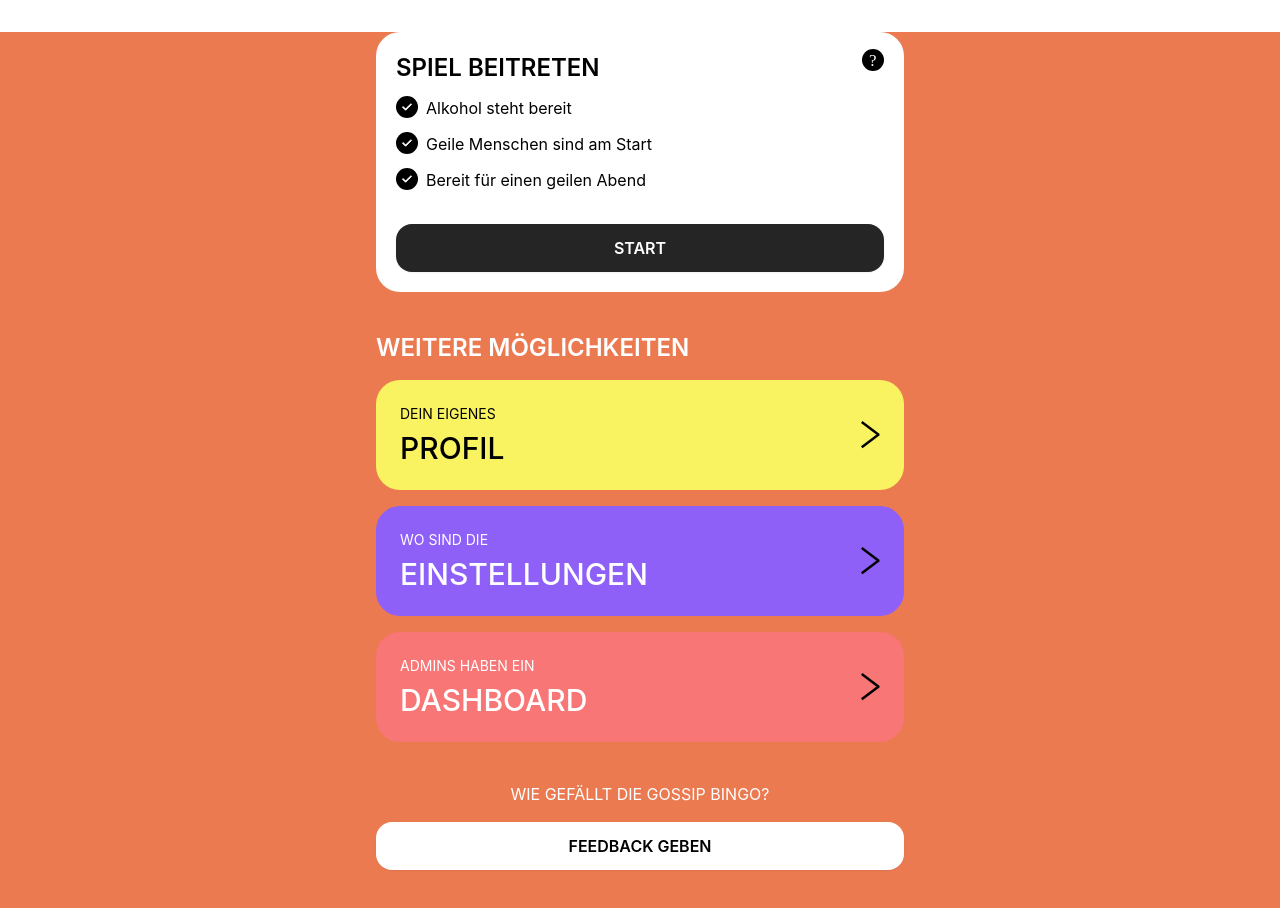
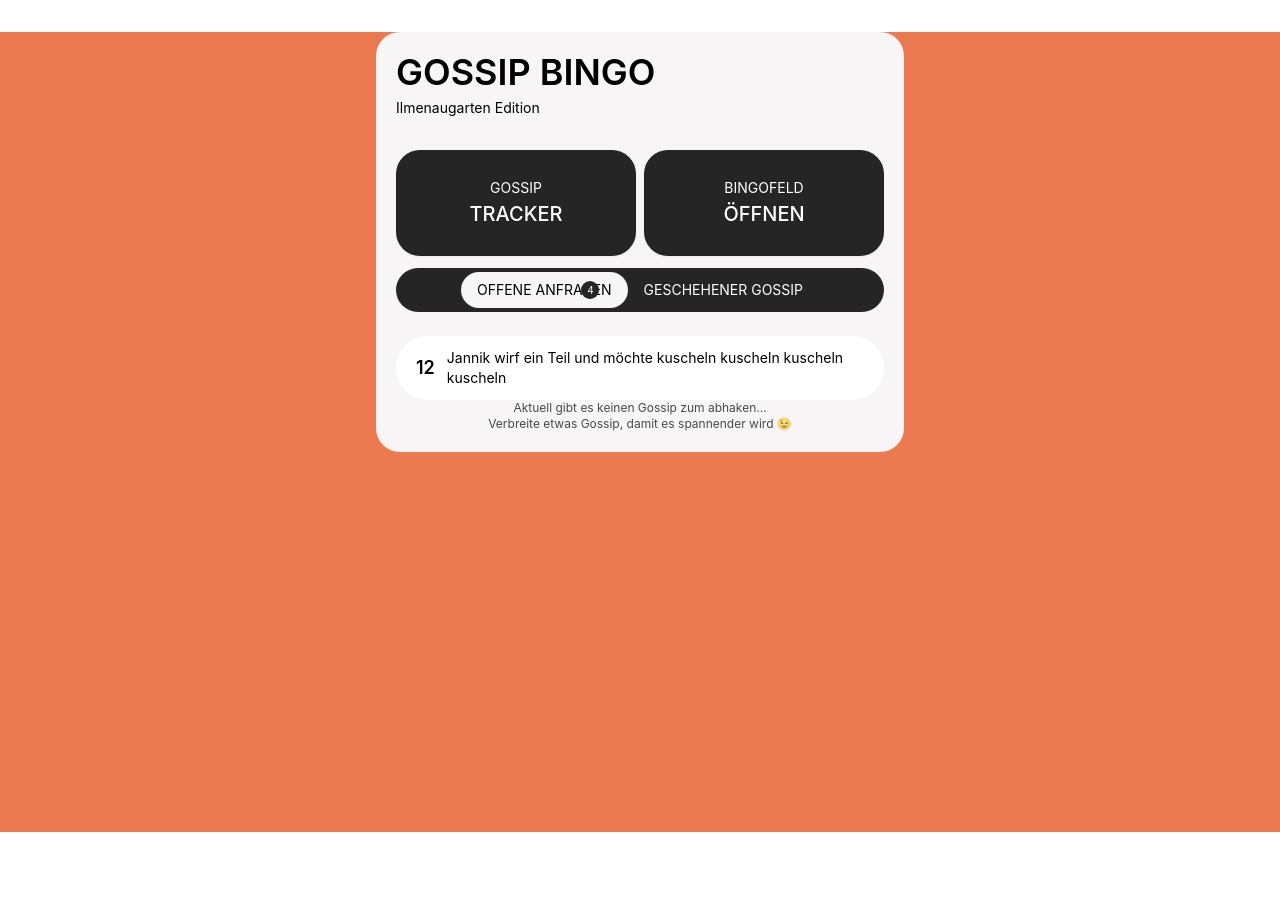
Before and after one commit to JannikNoe/GossipBingo, a React (Create React App) app in the folder client/: page /gameview in a window 1280 px wide. Shown: the top 908 px of the page. After the commit the page ends 832 px from the top, so only its background shows below. Built offline with nearby package versions, Linux system fonts and the light colour scheme.

Commit message:
update gameOverview

```diff
--- a/client/src/components/GameHeaderView.js
+++ b/client/src/components/GameHeaderView.js
@@ -12,8 +12,8 @@ const GameHeader = () => {
     return (
         <header>
 
-            <div className="block md:hidden relative pt-20">
-                <div className="absolute top-6 z-10 flex items-center justify-between w-full px-6">
+            <div className="block md:hidden relative pt-20 z-[99]">
+                <div className="absolute top-6 z-10 flex items-center justify-between w-full px-6 ">
                     <div className="bg-white rounded-full p-2.5">
                         <svg className="w-[22px] h-[22px]" xmlns="http://www.w3.org/2000/svg" viewBox="0 0 20.173 15.83">
                             <path id="arrow-left-long" d="M.286,102.9a1.139,1.139,0,0,0,0,1.615L6.766,111a1.142,1.142,0,1,0,1.615-1.615l-4.526-4.526H18.229c.634,0,1.394-.469,1.394-1.1a1.419,1.419,0,0,0-1.394-1.189H3.855l4.526-4.527a1.142,1.142,0,0,0-1.615-1.615Z" transform="translate(0.3 -95.753)" stroke="#000" stroke-width="0.5"/>
@@ -27,7 +27,7 @@ const GameHeader = () => {
                 </div>
             </div>
             {mobileNavOpen && (
-                <div className="fixed top-0 left-0 w-full h-full bg-gray-800 bg-opacity-50 flex justify-end">
+                <div className="fixed top-0 left-0 w-full h-full bg-gray-800 bg-opacity-50 flex justify-end z-[98]">
                     <nav className="bg-gray-900 w-4/5 h-full">
                         <div className="mt-24 ml-8 flex flex-wrap gap-y-4 gap-x-96 text-white">
                             <Link to="/" className="relative group">
--- a/client/src/components/GameView.js
+++ b/client/src/components/GameView.js
@@ -1,4 +1,4 @@
-import React from 'react';
+import React, {useState} from 'react';
 import { Link } from 'react-router-dom';
 import GameHeader from "./GameHeaderView";
 
@@ -9,111 +9,106 @@ const requirementList = [
 ];
 
 const GameView = () => {
+    const [activeTab, setActiveTab] = useState('openRequests'); // 'openRequests' oder 'pastGossip'
+
+    const [isPastGossipExpanded, setIsPastGossipExpanded] = useState(false);
+    const tooglePastGossipDetails = () => {
+        setIsPastGossipExpanded(!isPastGossipExpanded);
+    }
+
+
     return (
-        <div className="bg-bgGamePrimary">
+        <div className="bg-bgGamePrimary h-screen">
             <GameHeader />
             <div className="max-w-xl m-auto px-6 pb-14">
-                <div className="bg-white rounded-3xl relative p-5 mt-8">
-                    <h3 className="uppercase text-2xl font-semibold">Spiel Beitreten</h3>
-                    {requirementList.map(requirement => (
-                        <div key={requirement.id} className="flex gap-x-2 mt-3">
-                            <svg xmlns="http://www.w3.org/2000/svg" width="22" height="22" viewBox="0 0 22 22">
-                                <g id="Gruppe_64" data-name="Gruppe 64" transform="translate(-40 -162)">
-                                    <circle id="Ellipse_2" data-name="Ellipse 2" cx="11" cy="11" r="11" transform="translate(40 162)"/>
-                                    <path id="done_FILL0_wght400_GRAD0_opsz48" d="M157.093,346.49,154,343.4l.594-.594,2.5,2.5,5.3-5.3.594.594Z" transform="translate(-107.495 -170.245)" fill="#fff" stroke="#fff" stroke-linejoin="round" stroke-width="1"/>
-                                </g>
-                            </svg>
-                            <span>{requirement.text}</span>
+                <div className="bg-bgGrayPrimary rounded-3xl relative p-5 mt-8">
+                    <h3 className="uppercase text-4xl font-semibold">Gossip Bingo</h3>
+                    <span class="text-sm block pt-1.5">Ilmenaugarten Edition</span>
+                    <div className="grid grid-cols-2 text-center mt-8 gap-x-2">
+                        <div className="col-span-1 uppercase w-full rounded-3xl bg-bgDarkGrayPrimary px-3 py-7 text-md font-semibold text-white shadow-sm">
+                            <h6 className="uppercase font-normal text-sm pb-0.5">Gossip</h6>
+                            <h4 className="uppercase font-medium text-xl">Tracker</h4>
                         </div>
-                    ))}
-                    <div className="mt-8">
-                        <Link to="">
-                            <button
-                                className="uppercase w-full rounded-2xl bg-bgDarkGrayPrimary px-3 py-3 text-md font-semibold text-white shadow-sm">
-                                Start
-                            </button>
-                        </Link>
-                    </div>
-                    <div className="absolute top-4 right-5">
-                        <Link to="">
-                            <svg xmlns="http://www.w3.org/2000/svg" width="22" height="24" viewBox="0 0 22 24">
-                                <g id="Gruppe_65" data-name="Gruppe 65" transform="translate(-334 -107)">
-                                    <circle id="Ellipse_11" data-name="Ellipse 11" cx="11" cy="11" r="11" transform="translate(334 108)"/>
-                                    <text id="_" data-name="?" transform="translate(341 125)" fill="#fff" font-size="17" font-family="Poppins-Medium, Poppins" font-weight="500"><tspan x="0" y="0">?</tspan></text>
-                                </g>
-                            </svg>
-                        </Link>
+                        <div className="col-span-1 uppercase w-full rounded-3xl bg-bgDarkGrayPrimary px-3 py-7 text-md font-semibold text-white shadow-sm">
+                            <h6 className="uppercase font-normal text-sm pb-0.5">Bingofeld</h6>
+                            <h4 className="uppercase font-medium text-xl">öffnen</h4>
                         </div>
                     </div>
 
-                <div className="mt-10">
-                    <h3 className="uppercase text-2xl font-semibold text-white">Weitere Möglichkeiten</h3>
-                    <Link to="">
-                        <div className="bg-bgYellowPrimary rounded-3xl py-6 px-6 mt-4">
-                            <div className="flex justify-between items-center">
-                                <div className="">
-                                    <h6 className="uppercase text-sm pb-1.5">Dein eigenes</h6>
-                                    <h4 className="uppercase text-3xl font-medium">Profil</h4>
+                    <div className=" mt-3">
+                        <div className="flex justify-center mb-6 bg-bgDarkGrayPrimary rounded-full p-1 relative">
+                            <div
+                                className={`px-4 py-2 rounded-full uppercase text-sm text-center ${activeTab === 'openRequests' ? 'bg-bgGrayPrimary text-bgGrayPrimary' : 'bg-bgDarkGrayPrimary text-white'}`}
+                                onClick={() => setActiveTab('openRequests')}>
+                                <span>Offene Anfragen</span>
+                                <div className="w-[18px] h-[18px] bg-bgDarkGrayPrimary text-white rounded-full absolute flex justify-center items-center top-[30%] left-[38%]">
+                                    <span className="text-[10px]">4</span>
                                 </div>
-                                <div className="">
-                                    <svg xmlns="http://www.w3.org/2000/svg" width="18.728" height="27.275" viewBox="0 0 18.728 27.275">
-                                        <g id="Gruppe_2" data-name="Gruppe 2" transform="translate(-329.749 -449.501)">
-                                            <line id="Linie_3" data-name="Linie 3" x2="17.226" y2="12.947" transform="translate(330.5 450.5)" fill="none" stroke="#000" stroke-width="2.5"/>
-                                            <line id="Linie_4" data-name="Linie 4" x2="12.947" y2="17.226" transform="translate(347.726 462.83) rotate(90)" fill="none" stroke="#000" stroke-width="2.5"/>
+                            </div>
+                            <div
+                                className={`px-4 py-2 rounded-full uppercase text-sm text-center ${activeTab === 'pastGossip' ? 'bg-bgGrayPrimary text-DarkGrayPrimary' : 'bg-bgDarkGrayPrimary text-white'}`}
+                                onClick={() => setActiveTab('pastGossip')}
+                            >
+                                Geschehener Gossip
+                            </div>
+                        </div>
+
+                        <div className={`transition-all duration-500 ${activeTab === 'openRequests' ? 'opacity-100' : 'opacity-0'}`}>
+                            {activeTab === 'openRequests' &&
+                                <div>
+                                    <div className="flex gap-x-3 bg-white py-3 px-5 rounded-full items-center">
+                                        <span className="font-semibold text-lg">12</span>
+                                        <p className="text-sm line-clamp-2">Jannik wirf ein Teil und möchte kuscheln kuscheln kuscheln kuscheln</p>
+                                    </div>
+                                    <p className="text-xs text-center opacity-70">Aktuell gibt es keinen Gossip zum abhaken... <br />Verbreite etwas Gossip, damit es spannender wird 😉</p>
+                                </div>}
+                        </div>
+                        <div
+                            className={`transition-all duration-500 ${activeTab === 'pastGossip' ? 'opacity-100' : 'opacity-0'}`}
+                        >
+                            {activeTab === 'pastGossip' &&
+                                <div onClick={tooglePastGossipDetails}>
+                                    {!isPastGossipExpanded ? (
+                                        <div className="flex gap-x-3 bg-white py-3 px-5 rounded-full items-center relative">
+                                        <span className="absolute bg-black rounded-full py-1 px-3 right-5 -top-4">
+                                            <p className="text-white text-[11px]">19.11.23 - 03:03 Uhr</p>
+                                        </span>
+                                        <svg className="w-[40px] h-[40px]" xmlns="http://www.w3.org/2000/svg" viewBox="0 0 22 22">
+                                            <g id="Gruppe_44" data-name="Gruppe 44" transform="translate(-52 -449)">
+                                                <circle id="Ellipse_22" data-name="Ellipse 22" cx="11" cy="11" r="11" transform="translate(52 449)"/>
+                                                <path id="done_FILL0_wght400_GRAD0_opsz48" d="M157.093,346.49,154,343.4l.594-.594,2.5,2.5,5.3-5.3.594.594Z" transform="translate(-95.495 116.755)" fill="#fff" stroke="#fff" stroke-linejoin="round" stroke-width="1"/>
                                             </g>
                                         </svg>
+                                        <p className="text-sm line-clamp-2">Jannik wirf ein Teil und möchte kuscheln kuscheln kuscheln kuscheln</p>
+                                    </div>
+                                    ) : (
+                                        <div className="bg-white py-3 px-5 rounded-3xl ">
+                                            <div className="flex gap-x-3 items-center relative mt-2">
+                                                <svg className="w-[20px] h-[20px]" xmlns="http://www.w3.org/2000/svg" viewBox="0 0 22 22">
+                                                    <g id="Gruppe_44" data-name="Gruppe 44" transform="translate(-52 -449)">
+                                                        <circle id="Ellipse_22" data-name="Ellipse 22" cx="11" cy="11" r="11" transform="translate(52 449)"/>
+                                                        <path id="done_FILL0_wght400_GRAD0_opsz48" d="M157.093,346.49,154,343.4l.594-.594,2.5,2.5,5.3-5.3.594.594Z" transform="translate(-95.495 116.755)" fill="#fff" stroke="#fff" stroke-linejoin="round" stroke-width="1"/>
+                                                    </g>
+                                                </svg>
+                                                <div className="bg-black rounded-full py-1 px-3">
+                                                    <p className="text-white text-[11px]">19.11.23 - 03:03 Uhr</p>
                                                 </div>
                                             </div>
-                        </div>
-                    </Link>
-
-                    <Link to="">
-                        <div className="bg-[#8F60F8] rounded-3xl py-6 px-6 mt-4">
-                            <div className="flex justify-between items-center">
+                                            <p className="text-sm pt-4">Jannik wirf ein Teil und möchte kuscheln kuscheln kuscheln kuscheln</p>
+                                            <h6 className="text-sm pt-2">Bestätigt von</h6>
                                             <div className="">
-                                    <h6 className="uppercase text-sm pb-1.5 text-white">Wo sind die</h6>
-                                    <h4 className="uppercase text-3xl font-medium text-white">Einstellungen</h4>
-                                </div>
-                                <div className="">
-                                    <svg xmlns="http://www.w3.org/2000/svg" width="18.728" height="27.275" viewBox="0 0 18.728 27.275">
-                                        <g id="Gruppe_2" data-name="Gruppe 2" transform="translate(-329.749 -449.501)">
-                                            <line id="Linie_3" data-name="Linie 3" x2="17.226" y2="12.947" transform="translate(330.5 450.5)" fill="none" stroke="#000" stroke-width="2.5"/>
-                                            <line id="Linie_4" data-name="Linie 4" x2="12.947" y2="17.226" transform="translate(347.726 462.83) rotate(90)" fill="none" stroke="#000" stroke-width="2.5"/>
-                                        </g>
-                                    </svg>
+                                                {/*Profilbilder einblenden*/}
                                             </div>
                                         </div>
+                                    )}
+
+                                </div>}
                         </div>
-                    </Link>
 
-                    <Link to="">
-                        <div className="bg-[#F87676] rounded-3xl py-6 px-6 mt-4">
-                            <div className="flex justify-between items-center">
-                                <div className="">
-                                    <h6 className="uppercase text-sm pb-1.5 text-white">Admins haben ein</h6>
-                                    <h4 className="uppercase text-3xl font-medium text-white">Dashboard</h4>
                     </div>
-                                <div className="">
-                                    <svg xmlns="http://www.w3.org/2000/svg" width="18.728" height="27.275" viewBox="0 0 18.728 27.275">
-                                        <g id="Gruppe_2" data-name="Gruppe 2" transform="translate(-329.749 -449.501)">
-                                            <line id="Linie_3" data-name="Linie 3" x2="17.226" y2="12.947" transform="translate(330.5 450.5)" fill="none" stroke="#000" stroke-width="2.5"/>
-                                            <line id="Linie_4" data-name="Linie 4" x2="12.947" y2="17.226" transform="translate(347.726 462.83) rotate(90)" fill="none" stroke="#000" stroke-width="2.5"/>
-                                        </g>
-                                    </svg>
+
                 </div>
-                            </div>
-                        </div>
-                    </Link>
-                </div>
-                <div className="mt-10">
-                    <span class="block text-center text-white uppercase pb-4">Wie gefällt die Gossip Bingo?</span>
-                    <Link to="">
-                        <button
-                            className="uppercase w-full rounded-2xl bg-white px-3 py-3 text-md font-semibold text-DarkGrayPrimary shadow-sm">
-                            Feedback geben
-                        </button>
-                    </Link>
-                </div>
+
             </div>
         </div>
     );
```
Also changed, not shown: client/public/images/profileImage.jpg (added), client/src/images/profileImage.jpg (added). Lines whose indentation alone changed are shown as unchanged.
